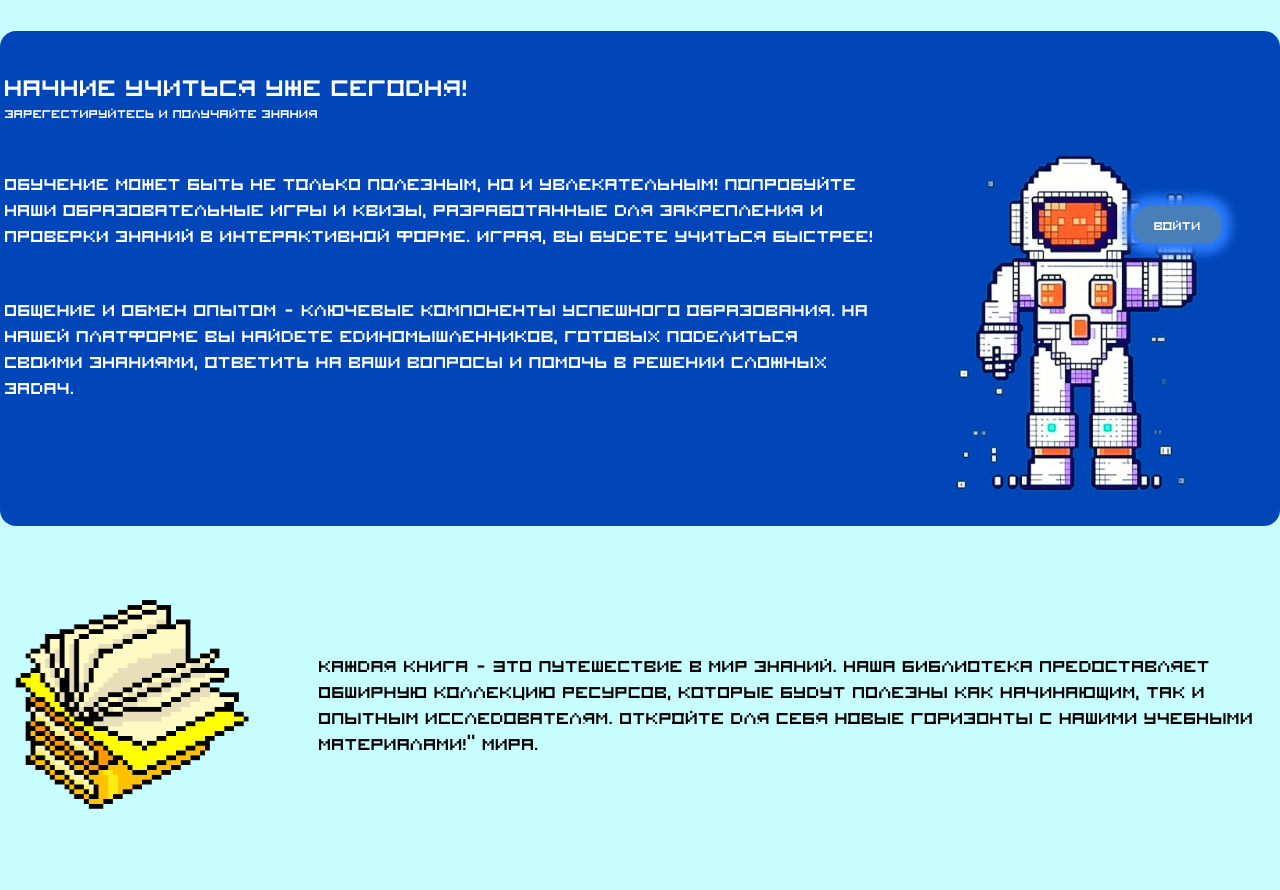
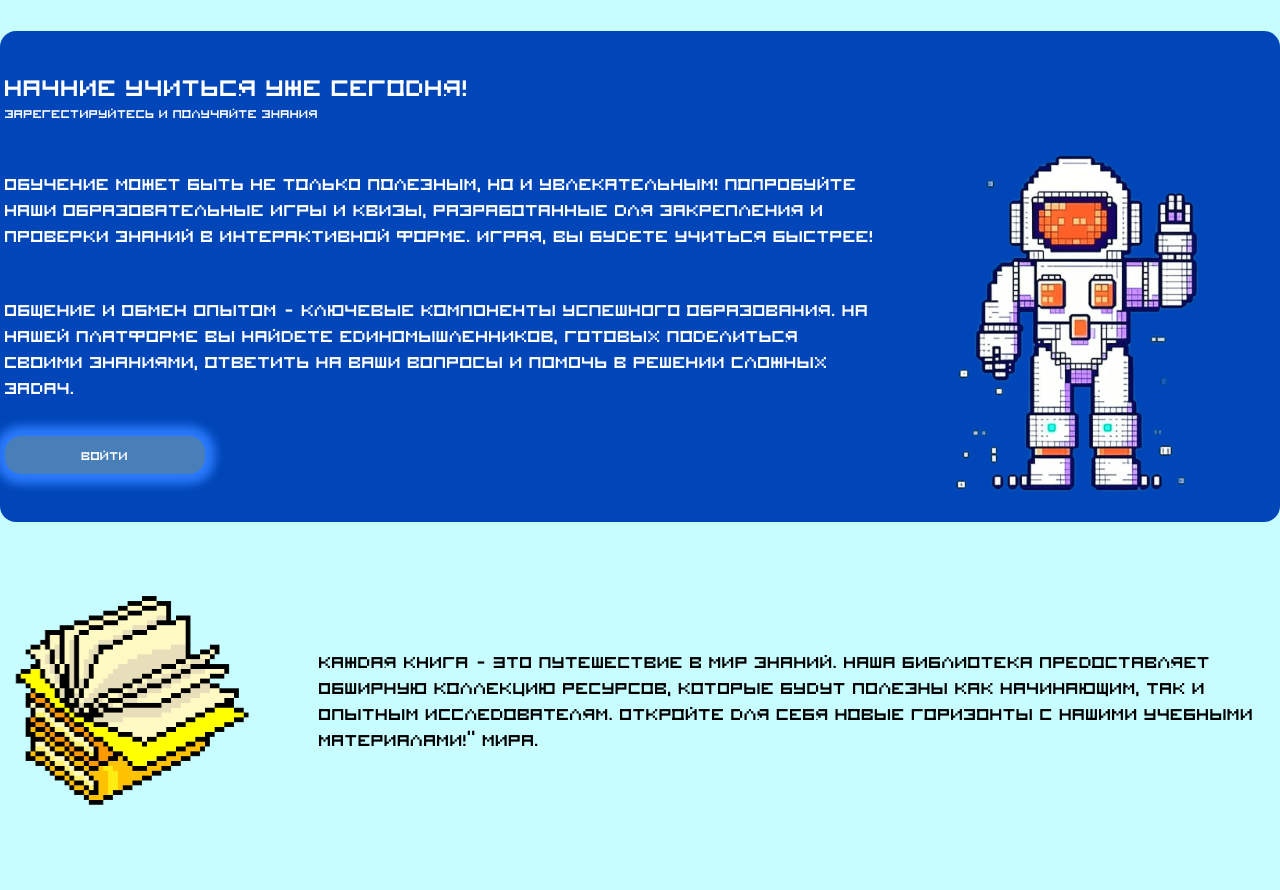
Before and after one commit to Scat55/EducationalPlatformForTheUniversity, a Vue app: page / in a window 1280 px wide. Shown: the part 1440-2330 px from the top of the page. Built offline with nearby package versions, Linux system fonts and the light colour scheme.

Commit message:
Поправил стили в блоке с космонавтом

```diff
--- a/src/components/BigFrom.vue
+++ b/src/components/BigFrom.vue
@@ -28,19 +28,18 @@ const changeStatusOnTrue = () => {
             единомышленников, готовых поделиться своими знаниями, ответить на ваши вопросы и помочь в решении сложных
             задач.
           </p>
-        </div>
-        <div class="big__content-robot">
-          <img
-            src="../assets/images/spaceMan.png"
-            alt="SpaceMan"
-            class="big__content-img"
-          >
           <a
             href="#"
             class="big__content-btn"
             @click="changeStatusOnTrue()"
           >Войти</a>
         </div>
+        <img
+          src="../assets/images/spaceMan.png"
+          alt="SpaceMan"
+          class="big__content-img"
+        >
+
       </div>
     </div>
   </div>
@@ -82,16 +81,12 @@ const changeStatusOnTrue = () => {
       flex-direction: column;
     }
 
-    &-robot {
-      position: relative;
-    }
-
     &-btn {
-      position: absolute;
-      top: 5.25rem;
-      right: 3.375rem;
+      width: 12.5rem;
+      text-align: center;
       background-color: $accentColor;
       padding: .625rem 1.25rem;
+      margin-top: 2.25rem;
       border-radius: 1rem;
       cursor: pointer;
       color: $whiteColor;
```
